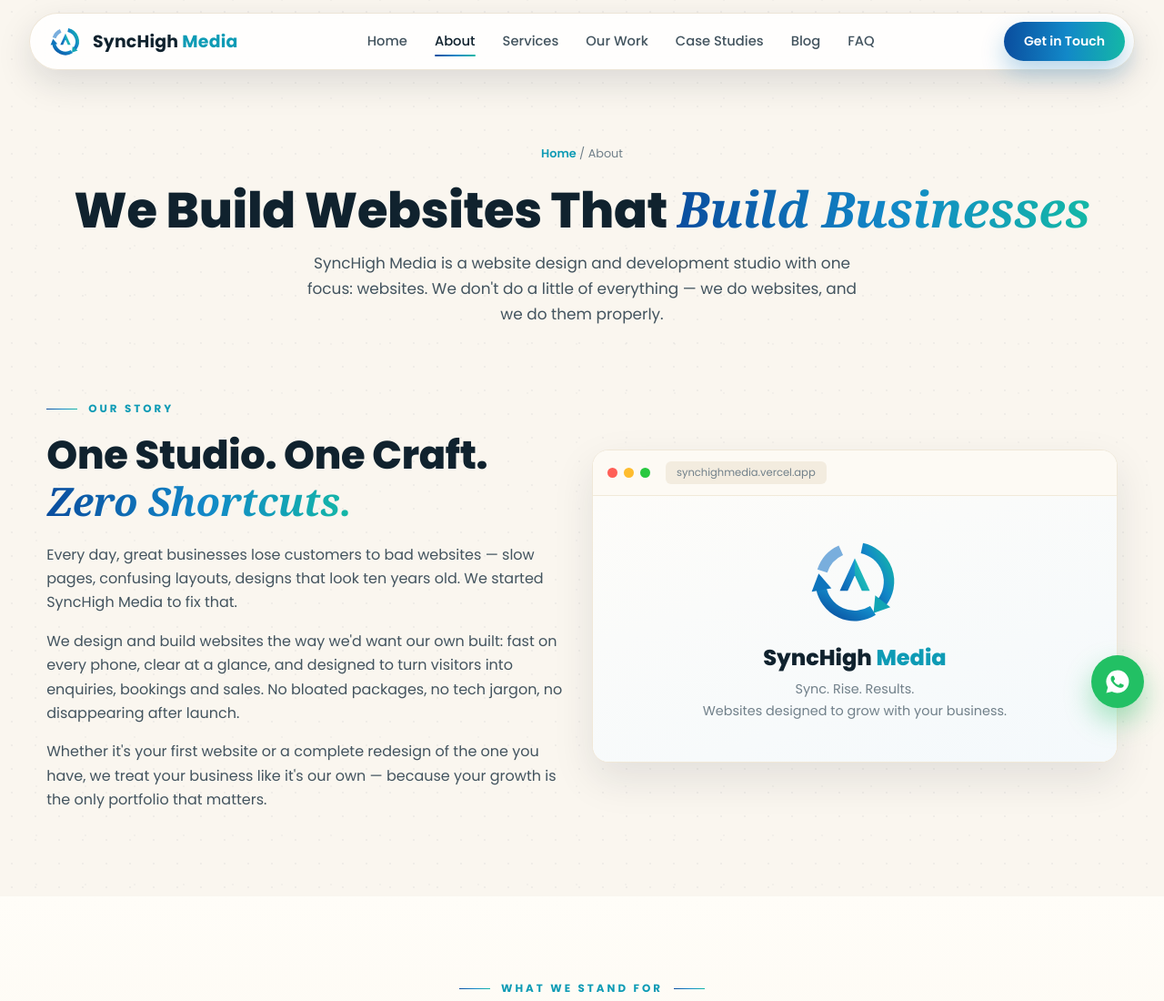
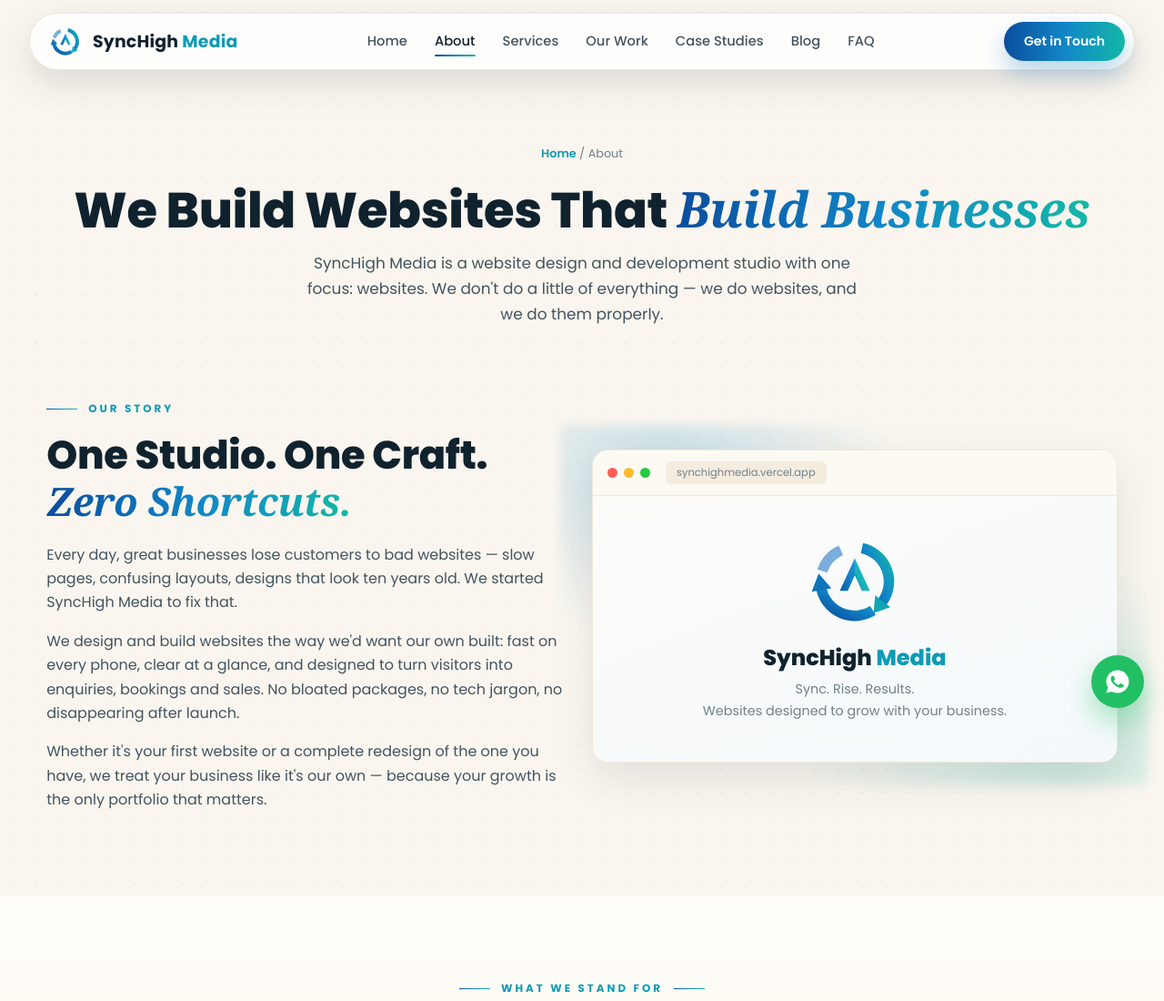
Before and after one commit to namanacharya249-design/SyncHigh, a plain HTML site: page about.html in a window 1280 px wide. Shown: the top 1100 px of the page at 91% size. Drawn offline with Linux system fonts and the light colour scheme; a web font is replaced by a local one.

Commit message:
About page: give the browser window the same cursor tilt/motion as the homepage hero

```diff
--- a/about.html
+++ b/about.html
@@ -71,7 +71,7 @@
           <p style="color:var(--ink-soft);margin-bottom:16px">We design and build websites the way we'd want our own built: fast on every phone, clear at a glance, and designed to turn visitors into enquiries, bookings and sales. No bloated packages, no tech jargon, no disappearing after launch.</p>
           <p style="color:var(--ink-soft)">Whether it's your first website or a complete redesign of the one you have, we treat your business like it's our own — because your growth is the only portfolio that matters.</p>
         </div>
-        <div class="reveal d1">
+        <div class="reveal d1 hero-visual">
           <div class="browser-card">
             <div class="browser-bar"><i></i><i></i><i></i><em>synchighmedia.vercel.app</em></div>
             <div class="browser-body" style="text-align:center;padding:40px 30px 44px">
```
